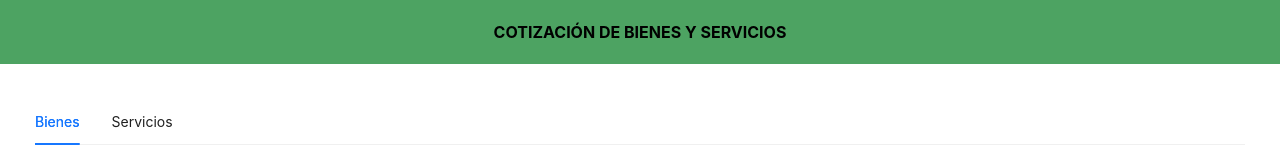
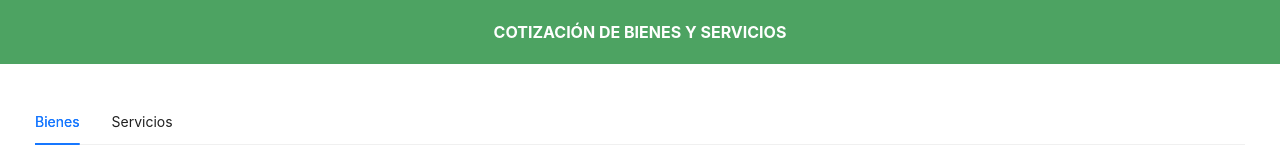
Before and after one commit to GuidoTorres/seguimiento-pagina, a React (Create React App) app: page / in a window 1280 px wide. Shown: the top 160 px of the page. Built offline with nearby package versions, Linux system fonts and the light colour scheme; no server answers.

Commit message:
fix:homepage

```diff
--- a/src/App.js
+++ b/src/App.js
@@ -224,7 +224,7 @@ function App() {
 
   return (
     <>
-      <Header style={{ backgroundColor: "#4DA362", display: "flex", justifyContent: "space-between", color: "black" }}>
+      <Header style={{ backgroundColor: "#4DA362", display: "flex", justifyContent: "space-between", color: "white" }}>
         <section></section>
         <section style={{ fontWeight: "bold" }}>COTIZACIÓN DE BIENES Y SERVICIOS</section>
         <section></section>
```
